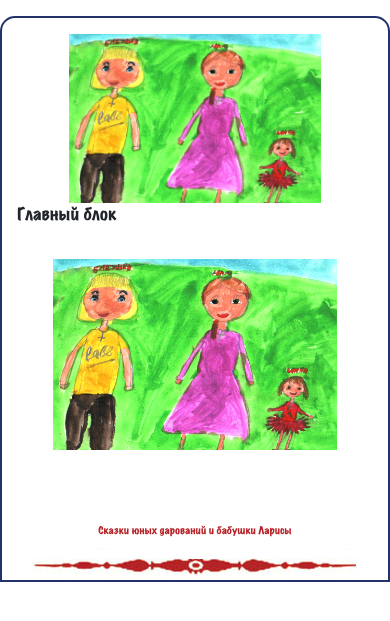
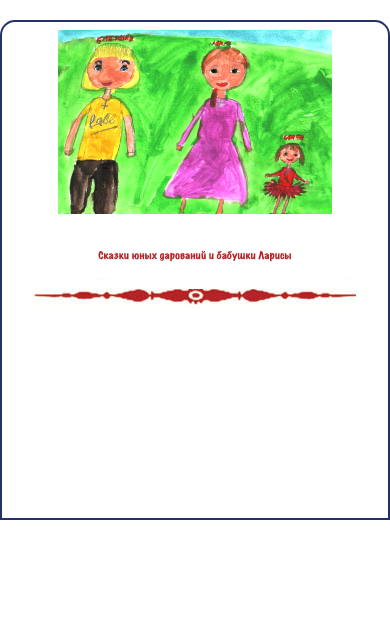
Before and after one commit to PolMarzia/grannysite, a Django app: page / in a window 390 px wide. Shown: the top 621 px of the page. Run offline with Django 3.2, Linux system fonts and the light colour scheme; some libraries are stand-ins or nearby versions.

Commit message:
хз че это и че я тут сделала лол)))

```diff
--- a/mainsite/static/css/style.css
+++ b/mainsite/static/css/style.css
@@ -9,8 +9,7 @@
 
 
 .main_block{
-    margin: 4vw;
-
+    margin: 20px;
     border-style: solid;
     border-color: rgb(35,49,107);
     border-radius: 15px 15px 0 0;
@@ -18,37 +17,18 @@
     min-height: 500px;
 }
 
-.header_image{
-    margin-top: 2vh;
-    background-image: url("../img/header.jpg");
-    background-repeat: no-repeat;
-    background-position: center;
-    background-size: contain;
-    min-height: 20vh;
-}
-
-@media all and (max-width: 1040px){
-	.header-image{
-        margin-top: 0px;
-		min-height: 70vw;
-		max-height: 70vw;
-		max-width: 100vw;
-		background-size: 100%;
-		background-repeat: no-repeat;
-	}
-}
 
 .header-image{
     text-align: center;
 }
 
 #header-image{
-    margin-top: 4vw;
-    max-width: 80%;
+    margin-top: 2vw;
+    max-width: 77%;
 }
 
 #header-text{
-    margin-top: 10px;
+    margin-top: 37px;
     text-align: center;
     font-size: 2.5vw;
     color: #b52328;
@@ -56,7 +36,7 @@
 
 .title-decor{
     text-align: center;
-    margin-top: 10px;
+    margin-top: 15px;
 }
 
 #title-decor{
--- a/templates/index.html
+++ b/templates/index.html
@@ -13,9 +13,6 @@
     <div class="container-fluid">
         <div class="row justify-content-center">
             <div class="col-12 col-md-9 main_block">
-                <div class="header_image">
-                </div>
-                <p>Главный блок</p>
                 <div class="header-image">
                     <img src="{% static 'img/header.jpg' %}" alt="" id="header-image">
                 </div>
```
